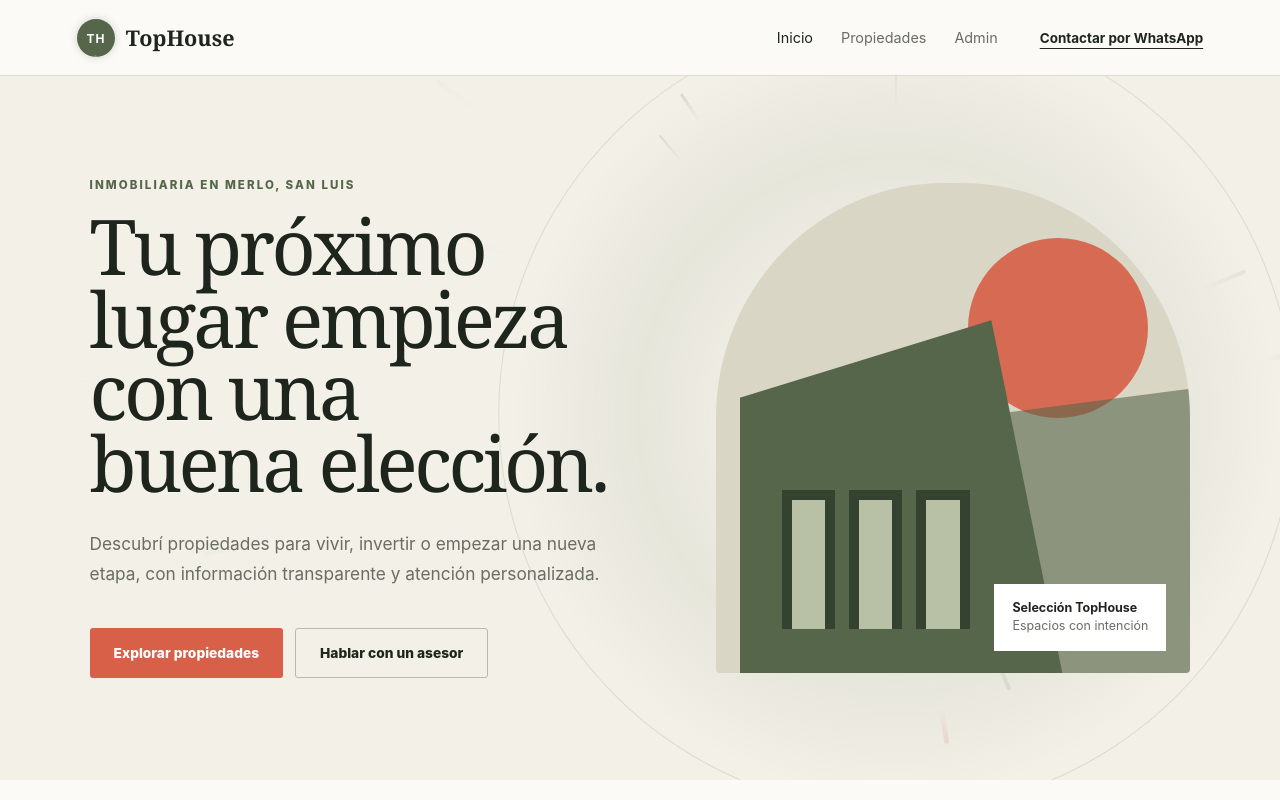
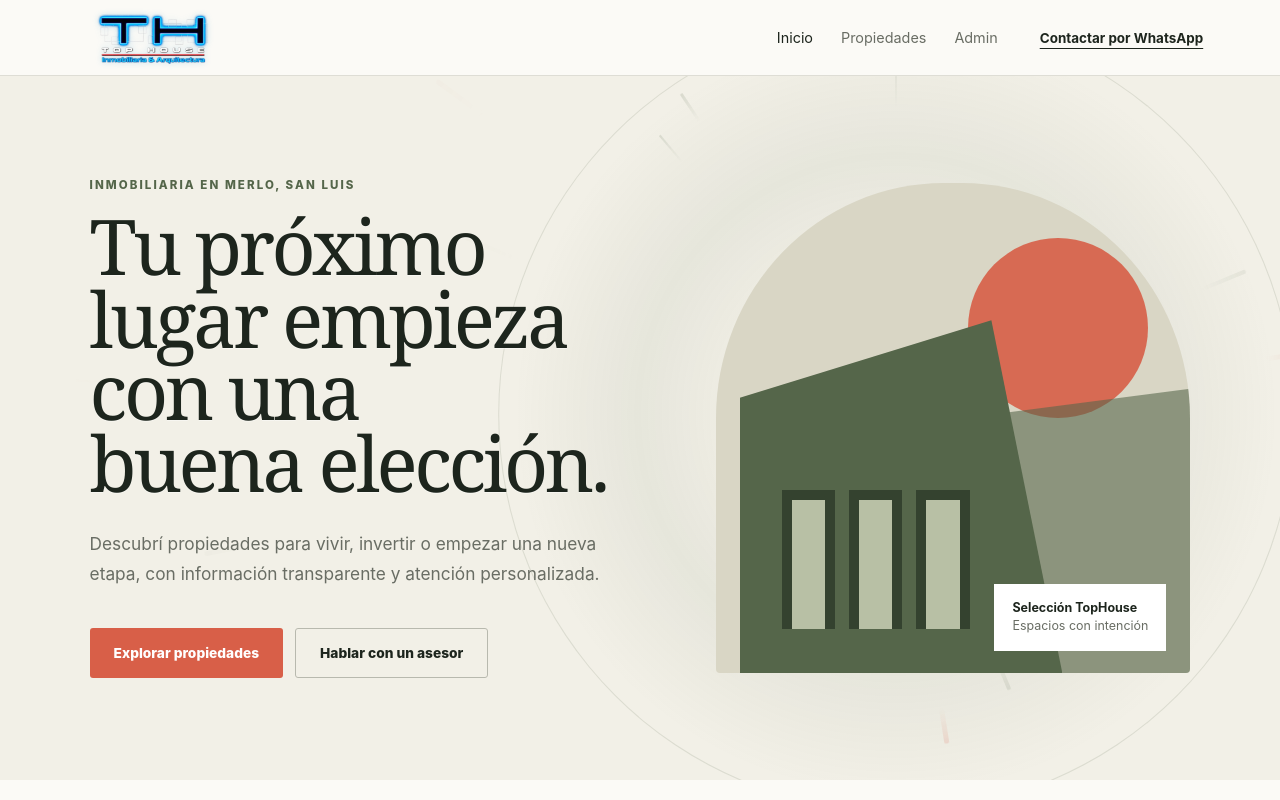
Before and after one commit to dax-Adorno/TopHouse, a React (Vite) app in the folder frontend/: page / in a window 1280 px wide. Shown: the top 800 px of the page. Built offline with nearby package versions, Linux system fonts and the light colour scheme; no server answers.

Commit message:
feat: add transparent TopHouse brand logo

```diff
--- a/frontend/src/App.css
+++ b/frontend/src/App.css
@@ -51,7 +51,6 @@
 .brand {
   display: flex;
   align-items: center;
-  gap: 11px;
   color: var(--ink);
   font-family: var(--display);
   font-size: 1.35rem;
@@ -62,47 +61,38 @@
   --brand-scrub: 0;
   position: relative;
   isolation: isolate;
-  width: 38px;
-  height: 38px;
-  display: grid;
-  place-items: center;
-  border-radius: 50%;
-  background: var(--olive);
-  color: white;
-  overflow: hidden;
-  box-shadow: 0 calc(var(--brand-scrub) * 5px)
-    calc(8px + var(--brand-scrub) * 8px) rgb(39 54 38 / 20%);
-  transform: perspective(120px) rotateY(calc(var(--brand-scrub) * 18deg))
-    rotateZ(calc(var(--brand-scrub) * -8deg));
+  width: clamp(116px, 12vw, 154px);
+  height: 60px;
+  display: block;
+  filter: drop-shadow(
+    0 calc(var(--brand-scrub) * 4px) calc(3px + var(--brand-scrub) * 4px)
+      rgb(0 126 194 / 24%)
+  );
+  transform: perspective(320px) rotateY(calc(var(--brand-scrub) * 10deg))
+    rotateZ(calc(var(--brand-scrub) * -2deg))
+    scale(calc(1 - var(--brand-scrub) * 0.04));
   transform-style: preserve-3d;
   will-change: transform;
 }
-.brand-mark-orbit {
+.brand-mark img {
+  width: 100%;
+  height: 100%;
+  display: block;
+  object-fit: contain;
+}
+.brand-mark-sheen {
   position: absolute;
-  z-index: 2;
-  inset: 3px;
-  border: 1px solid rgb(255 255 255 / 70%);
-  border-radius: inherit;
+  z-index: 1;
+  inset: 6px 4px;
+  background: linear-gradient(
+    105deg,
+    transparent 35%,
+    rgb(255 255 255 / 54%) 49%,
+    transparent 63%
+  );
   clip-path: inset(0 calc((1 - var(--brand-scrub)) * 100%) 0 0);
-  transform: rotate(calc(var(--brand-scrub) * 220deg));
-}
-.brand-mark-house {
-  position: absolute;
-  z-index: 0;
-  width: 19px;
-  height: 19px;
-  bottom: -3px;
-  left: 9px;
-  border: 1px solid rgb(255 255 255 / 34%);
-  transform: translateY(calc((1 - var(--brand-scrub)) * 18px)) rotate(45deg);
-}
-.brand-mark-letters {
-  position: relative;
-  z-index: 1;
-  font: 700 0.75rem var(--sans);
-  letter-spacing: 0.08em;
-  transform: translateY(calc(var(--brand-scrub) * -1px))
-    scale(calc(1 - var(--brand-scrub) * 0.06));
+  mix-blend-mode: screen;
+  pointer-events: none;
 }
 .brand:hover .brand-mark,
 .brand:focus-visible .brand-mark {
--- a/frontend/src/components/ScrollBrandMark.tsx
+++ b/frontend/src/components/ScrollBrandMark.tsx
@@ -39,9 +39,8 @@ export function ScrollBrandMark() {
 
   return (
     <span ref={markRef} className="brand-mark" aria-hidden="true">
-      <span className="brand-mark-orbit" />
-      <span className="brand-mark-house" />
-      <span className="brand-mark-letters">TH</span>
+      <img src="/assets/tophouse-logo.webp" alt="" width="1774" height="887" />
+      <span className="brand-mark-sheen" />
     </span>
   );
 }
--- a/frontend/src/components/SiteLayout.tsx
+++ b/frontend/src/components/SiteLayout.tsx
@@ -16,7 +16,6 @@ export function SiteLayout() {
       <header className="site-header">
         <Link className="brand" to="/" aria-label="TopHouse, inicio">
           <ScrollBrandMark />
-          <span>TopHouse</span>
         </Link>
         <button
           className="menu-toggle"
```
Also changed, not shown: frontend/public/assets/tophouse-logo.webp (added), 1 other file (tests, documents, lock files or other folders).
